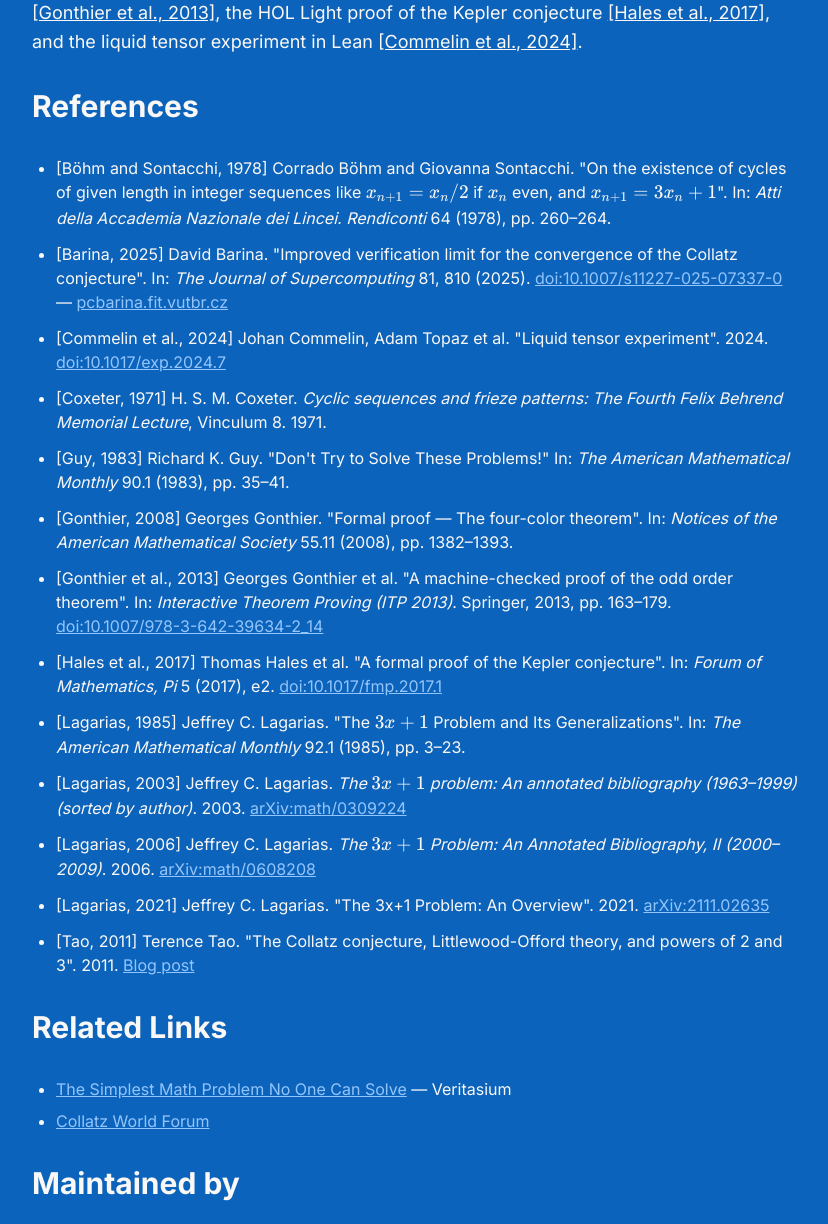
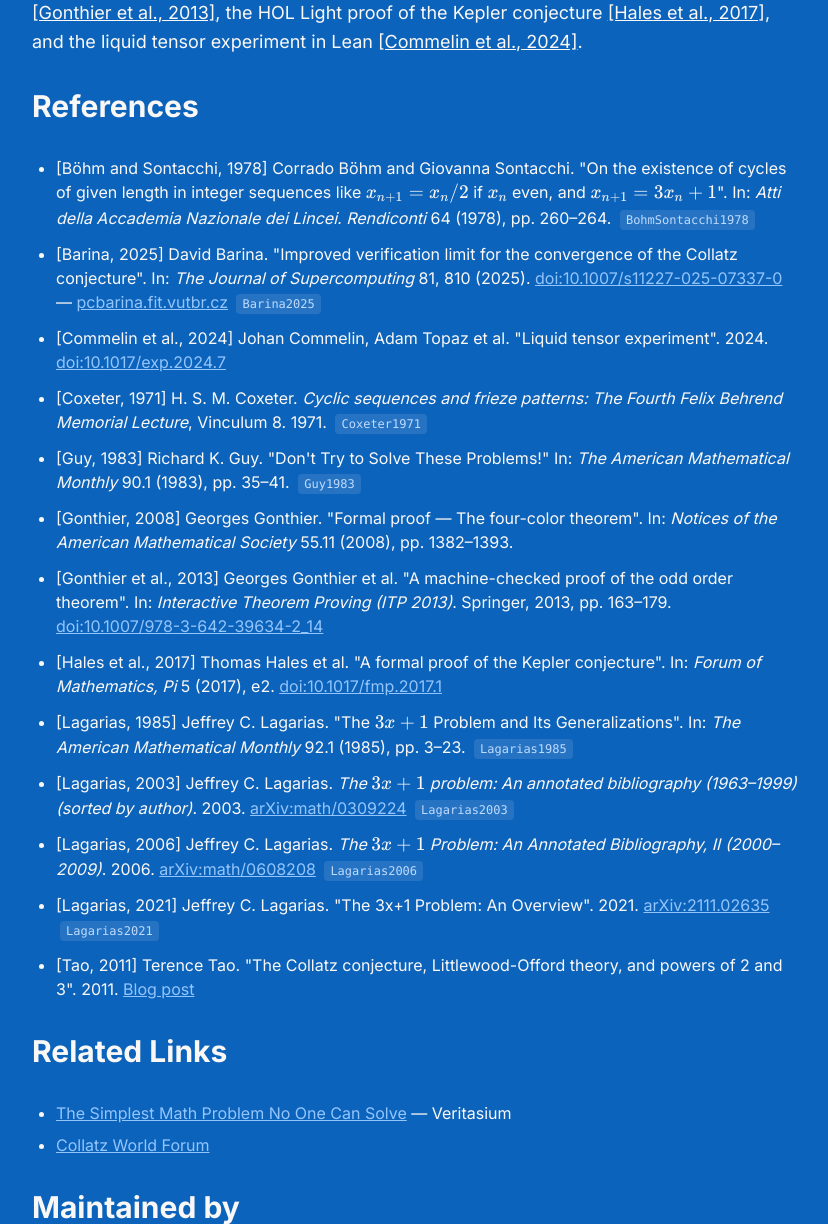
Before and after one commit to ccchallenge-org/ccchallenge, a FastAPI app: template backend/templates/story.html in a window 1280 px wide. Shown: the part 3155-4379 px from the top of the page, without its empty margins (224-1052 px from the left). Run offline with FastAPI, Linux system fonts and the light colour scheme; the template is opened without the code that fills it, so the values that code supplies are empty; parts of the project's set-up code (start-up, migrations or seed data) failed here and were passed over; some libraries are stand-ins or nearby versions.

Commit message:
Add bibtex_key badges linking to paper cards in story references
Co-Authored-By: Claude Opus 4.6 <noreply@anthropic.com>

```diff
--- a/backend/templates/story.html
+++ b/backend/templates/story.html
@@ -217,6 +217,7 @@
                 length in integer
                 sequences like \(x_{n+1} = x_n/2\) if \(x_n\) even, and \(x_{n+1} = 3x_n + 1\)".
                 In: <em>Atti della Accademia Nazionale dei Lincei. Rendiconti</em> 64 (1978), pp. 260&ndash;264.
+                <a href="/#BohmSontacchi1978" class="inline-block ml-1 px-1.5 py-0.5 bg-white/10 text-blue-200 text-xs rounded font-mono hover:bg-white/20 transition-colors">BohmSontacchi1978</a>
             </li>
             <li id="ref-barina-2025">
                 [Barina, 2025] David Barina. "Improved verification limit for the convergence of the Collatz
@@ -226,6 +227,7 @@
                     class="text-blue-300 hover:text-blue-100 underline">doi:10.1007/s11227-025-07337-0</a>
                 — <a href="https://pcbarina.fit.vutbr.cz/" target="_blank"
                     class="text-blue-300 hover:text-blue-100 underline">pcbarina.fit.vutbr.cz</a>
+                <a href="/#Barina2025" class="inline-block ml-1 px-1.5 py-0.5 bg-white/10 text-blue-200 text-xs rounded font-mono hover:bg-white/20 transition-colors">Barina2025</a>
             </li>
             <li id="ref-commelin-2024">
                 [Commelin et al., 2024] Johan Commelin, Adam Topaz et al. "Liquid tensor experiment".
@@ -237,10 +239,12 @@
                 [Coxeter, 1971] H. S. M. Coxeter. <em>Cyclic sequences and frieze patterns: The Fourth Felix Behrend
                     Memorial Lecture</em>,
                 Vinculum 8. 1971.
+                <a href="/#Coxeter1971" class="inline-block ml-1 px-1.5 py-0.5 bg-white/10 text-blue-200 text-xs rounded font-mono hover:bg-white/20 transition-colors">Coxeter1971</a>
             </li>
             <li id="ref-guy-1983">
                 [Guy, 1983] Richard K. Guy. "Don't Try to Solve These Problems!"
                 In: <em>The American Mathematical Monthly</em> 90.1 (1983), pp. 35&ndash;41.
+                <a href="/#Guy1983" class="inline-block ml-1 px-1.5 py-0.5 bg-white/10 text-blue-200 text-xs rounded font-mono hover:bg-white/20 transition-colors">Guy1983</a>
             </li>
             <li id="ref-gonthier-2008">
                 [Gonthier, 2008] Georges Gonthier. "Formal proof &mdash; The four-color theorem".
@@ -261,6 +265,7 @@
             <li id="ref-lagarias-1985">
                 [Lagarias, 1985] Jeffrey C. Lagarias. "The \(3x + 1\) Problem and Its Generalizations".
                 In: <em>The American Mathematical Monthly</em> 92.1 (1985), pp. 3&ndash;23.
+                <a href="/#Lagarias1985" class="inline-block ml-1 px-1.5 py-0.5 bg-white/10 text-blue-200 text-xs rounded font-mono hover:bg-white/20 transition-colors">Lagarias1985</a>
             </li>
             <li id="ref-lagarias-2003">
                 [Lagarias, 2003] Jeffrey C. Lagarias. <em>The \(3x + 1\) problem: An annotated bibliography
@@ -268,6 +273,7 @@
                 2003.
                 <a href="https://arxiv.org/abs/math/0309224" target="_blank"
                     class="text-blue-300 hover:text-blue-100 underline">arXiv:math/0309224</a>
+                <a href="/#Lagarias2003" class="inline-block ml-1 px-1.5 py-0.5 bg-white/10 text-blue-200 text-xs rounded font-mono hover:bg-white/20 transition-colors">Lagarias2003</a>
             </li>
             <li id="ref-lagarias-2006">
                 [Lagarias, 2006] Jeffrey C. Lagarias. <em>The \(3x + 1\) Problem: An Annotated Bibliography, II
@@ -275,11 +281,13 @@
                 2006.
                 <a href="https://arxiv.org/abs/math/0608208" target="_blank"
                     class="text-blue-300 hover:text-blue-100 underline">arXiv:math/0608208</a>
+                <a href="/#Lagarias2006" class="inline-block ml-1 px-1.5 py-0.5 bg-white/10 text-blue-200 text-xs rounded font-mono hover:bg-white/20 transition-colors">Lagarias2006</a>
             </li>
             <li id="ref-lagarias-2021">
                 [Lagarias, 2021] Jeffrey C. Lagarias. "The 3x+1 Problem: An Overview". 2021.
                 <a href="https://arxiv.org/abs/2111.02635" target="_blank"
                     class="text-blue-300 hover:text-blue-100 underline">arXiv:2111.02635</a>
+                <a href="/#Lagarias2021" class="inline-block ml-1 px-1.5 py-0.5 bg-white/10 text-blue-200 text-xs rounded font-mono hover:bg-white/20 transition-colors">Lagarias2021</a>
             </li>
             <li id="ref-tao-2011">
                 [Tao, 2011] Terence Tao. "The Collatz conjecture, Littlewood-Offord theory, and powers of 2 and 3".
```
